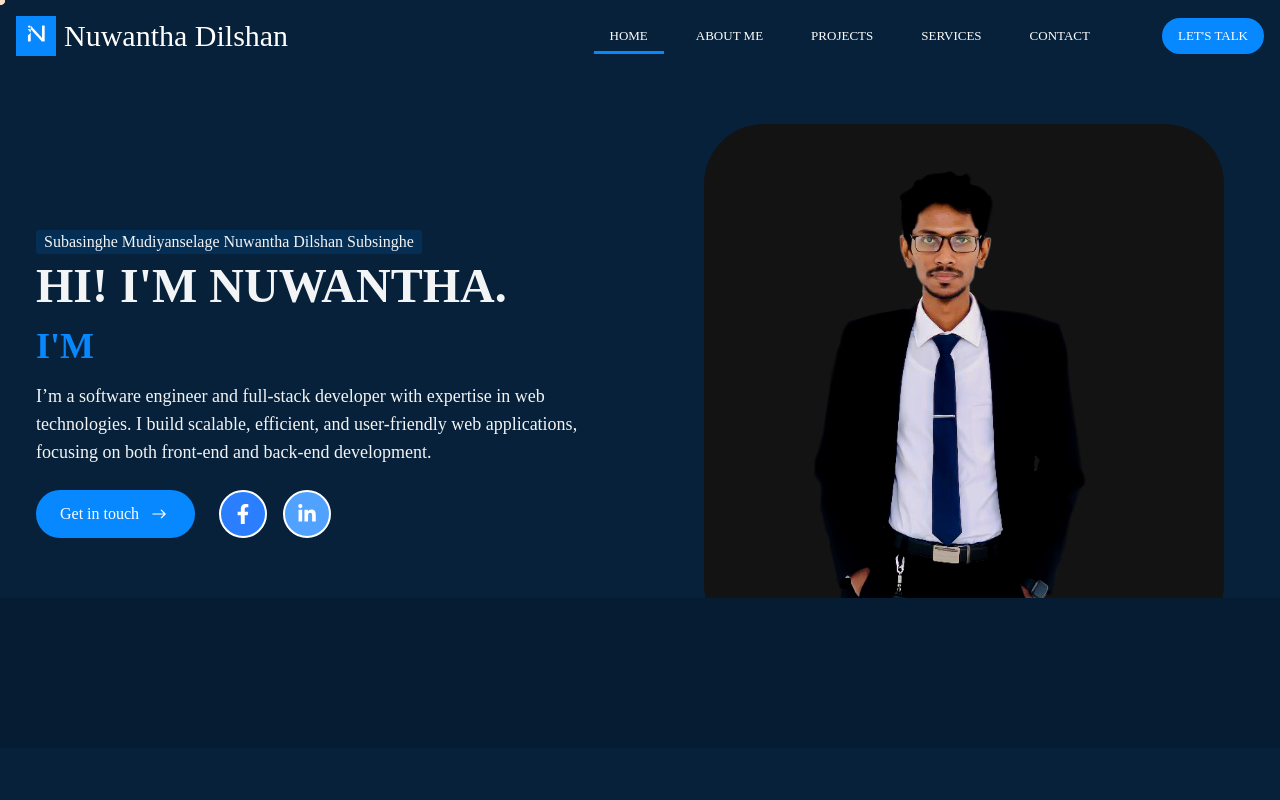
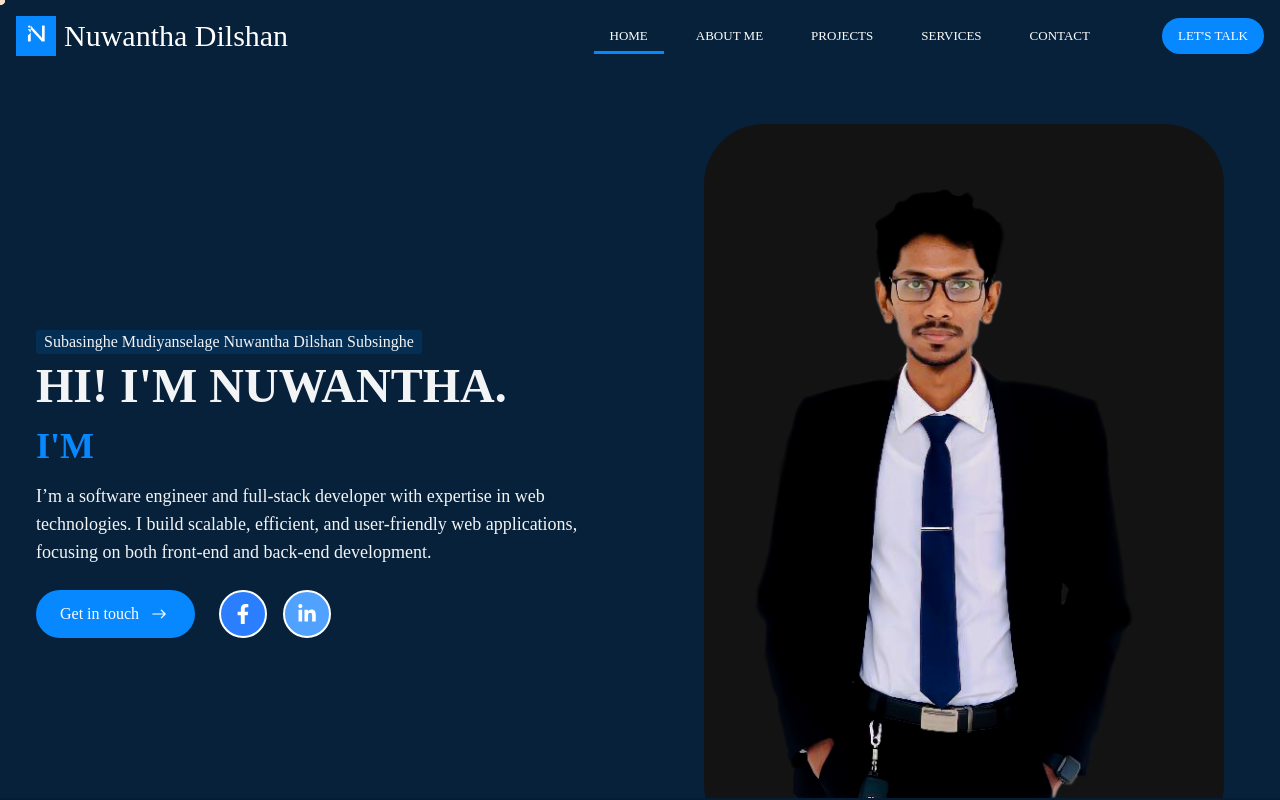
Before and after one commit to nuwanthaDilshan/Portfolio-Website, a React (Vite) app: page / in a window 1280 px wide. Shown: the top 800 px of the page. Built offline with nearby package versions, Linux system fonts and the light colour scheme.

Commit message:
banner images size change

```diff
--- a/src/pages/home.jsx
+++ b/src/pages/home.jsx
@@ -96,7 +96,7 @@ export default function Home() {
               <img
                 src="./banner.png"
                 alt="Home Banner"
-                className="w-full mx-auto p-10 rounded-[100px] object-contain"
+                className="w-full mx-auto p-10 rounded-[100px] object-cover h-[100vh]"
               />
             </div>
           </div>
```
